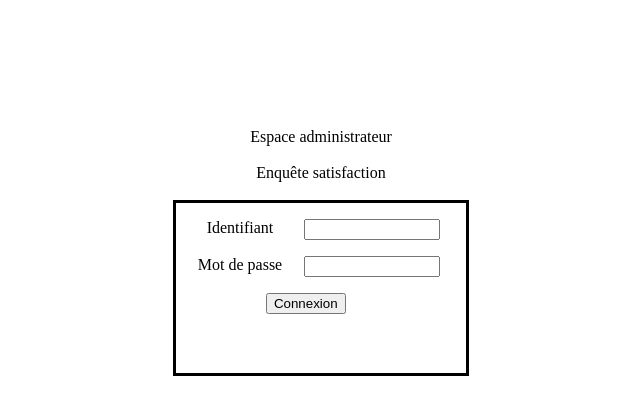
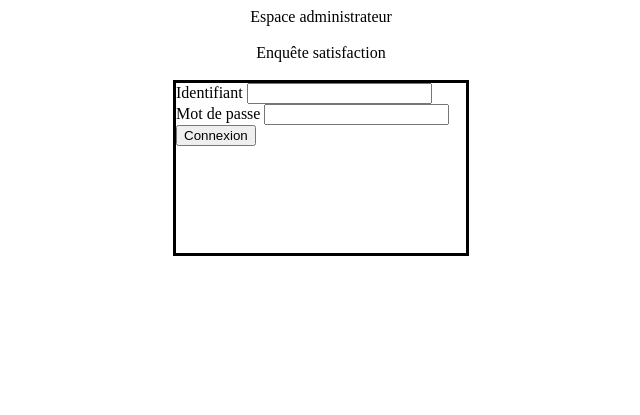
Before and after one commit to Anto7929/EnqueteSatisfaction, a PHP site: page / in a window 1280 px wide. Shown: the top 415 px of the page, without its empty margins (319-959 px from the left). Run offline with PHP 8.4, Linux system fonts and the light colour scheme.

Commit message:
Ajout de la connexion

```diff
--- /dev/null
+++ b/database.php
@@ -0,0 +1,8 @@
+<?php
+	define('DSN', 'mysql:host=localhost;port=3306;dbname=pereza');
+	define('login', 'pereza');
+	define('password', 'EeThung3je');
+	$options = array(PDO::ATTR_ERRMODE=>PDO::ERRMODE_EXCEPTION,
+			PDO::ATTR_DEFAULT_FETCH_MODE=>PDO::FETCH_ASSOC,
+			PDO::MYSQL_ATTR_INIT_COMMAND=>"SET NAMES utf8");
+?>
--- /dev/null
+++ b/header.php
@@ -0,0 +1,29 @@
+<?php
+
+
+
+
+?>
+
+<!DOCTYPE html>
+<!--
+To change this license header, choose License Headers in Project Properties.
+To change this template file, choose Tools | Templates
+and open the template in the editor.
+-->
+
+<?php
+
+   include 'database.php';
+   $db = new PDO(DSN, login, password, $options);
+
+?>
+
+<html lang="fr">
+<head>
+    <title></title>
+        <link href="css/styles.css" rel="stylesheet" type="text/css"/>
+    <meta charset="UTF-8">
+    <meta name="viewport" content="width=device-width, initial-scale=1.0">
+
+</head>
--- a/index.php
+++ b/index.php
@@ -1,24 +1,16 @@
-<!DOCTYPE html>
-<!--
-To change this license header, choose License Headers in Project Properties.
-To change this template file, choose Tools | Templates
-and open the template in the editor.
--->
-<html>
-    <head>
-        <meta charset="UTF-8">
-        <link href="css/styles.css" rel="stylesheet" type="text/css"/>
-        <title></title>
-    </head>
-    <body>
-            <label id="espadm" class="en-teteDivCo">Espace administrateur</label><br>
+<?php include 'header.php'?>
+
+<body>
+            <label class="en-teteDivCo">Espace administrateur</label><br>
             <label class="en-teteDivCo">Enquête satisfaction</label><br />
         <div id="connexion">
-            <label class="label-co">Identifiant</label>
-            <input class="label-co" type="text" placeholder="" name="username" required><br>
-            <label class="label-co">Mot de passe</label>
-            <input class="label-co" type="password" placeholder="" name="password" required><br>
-            <input class="bt_connection" type="submit" id='submit' value='Connexion'>
+            <form method="POST" action="traitement_connexion.php">
+                <label id="label-co" class="connexion">Identifiant</label>
+                <input id="champ" class="connexion" type="text" placeholder="" name="adm_pseudo" required><br>
+                <label id="label-co" class="connexion">Mot de passe</label>
+                <input id="champ" class="connexion" type="password" placeholder="" name="password" required><br>
+                <input id="bt_connection" type="submit" id='submit' value='Connexion'>
+            </form>
         </div>
 
     </body>
```
Also changed, not shown: nbproject/private/private.xml (+0 -9 lines), traitement_connexion.php (added, +37 -0 lines).
